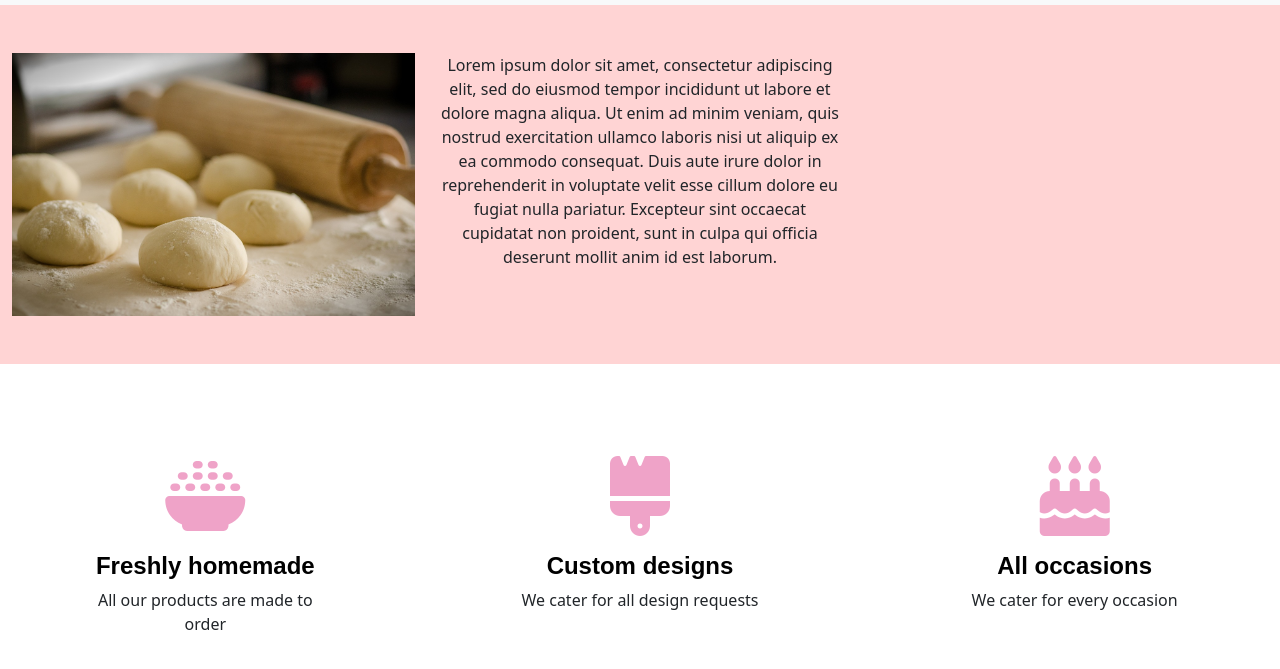
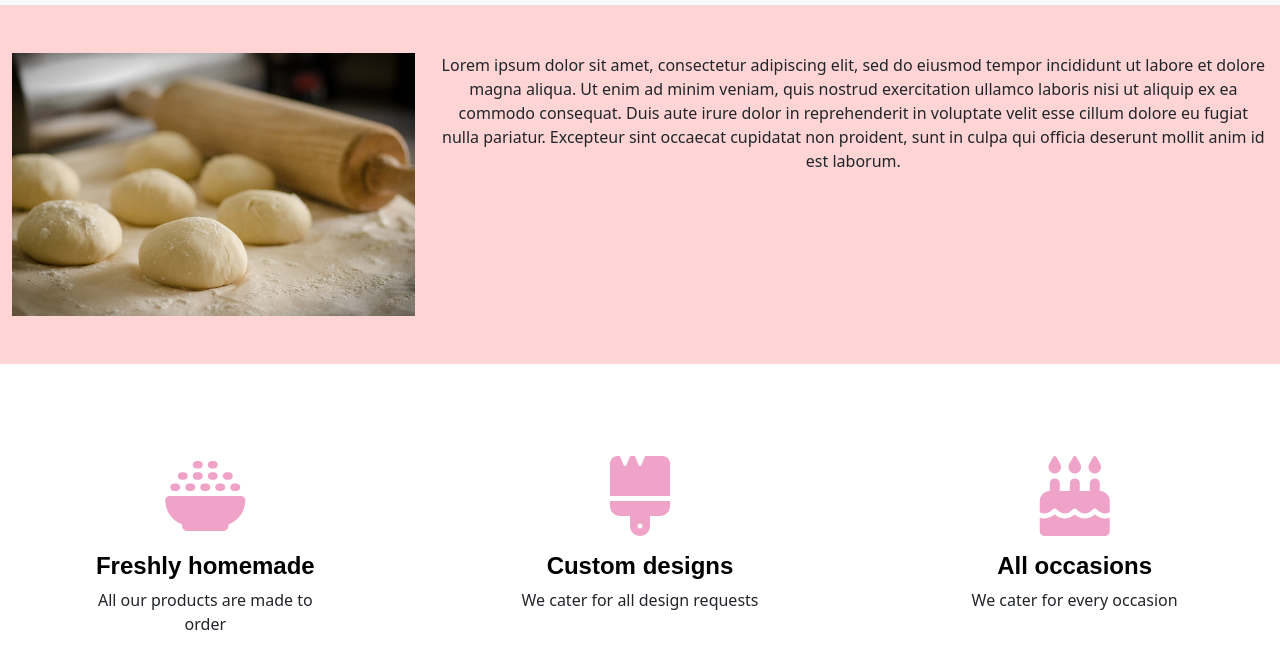
Before and after one commit to bnmz41998/bnmz41998.github.io, a plain HTML site: page index.html in a window 1280 px wide. Shown: the part 69-738 px from the top of the page. Drawn offline with nearby package versions, Linux system fonts and the light colour scheme.

Commit message:
Update index.html

```diff
--- a/index.html
+++ b/index.html
@@ -52,7 +52,7 @@
           <div class="col col-lg-4 col-md-6 col-sm-12 mt-5 mb-5">
             <img src="/dough-g4240c1cbd_1280.jpg" class="img-fluid" alt="Responsive image">
           </div>
-          <div class="col col-lg-4 mt-5">
+          <div class="col col-lg-8 mt-5">
             <p class = "text-center">Lorem ipsum dolor sit amet, consectetur adipiscing elit, sed do eiusmod tempor incididunt ut labore et dolore magna aliqua. Ut enim ad minim veniam, quis nostrud exercitation ullamco laboris nisi ut aliquip ex ea commodo consequat. Duis aute irure dolor in reprehenderit in voluptate velit esse cillum dolore eu fugiat nulla pariatur. Excepteur sint occaecat cupidatat non proident, sunt in culpa qui officia deserunt mollit anim id est laborum.</p>
           </div>
 
```
